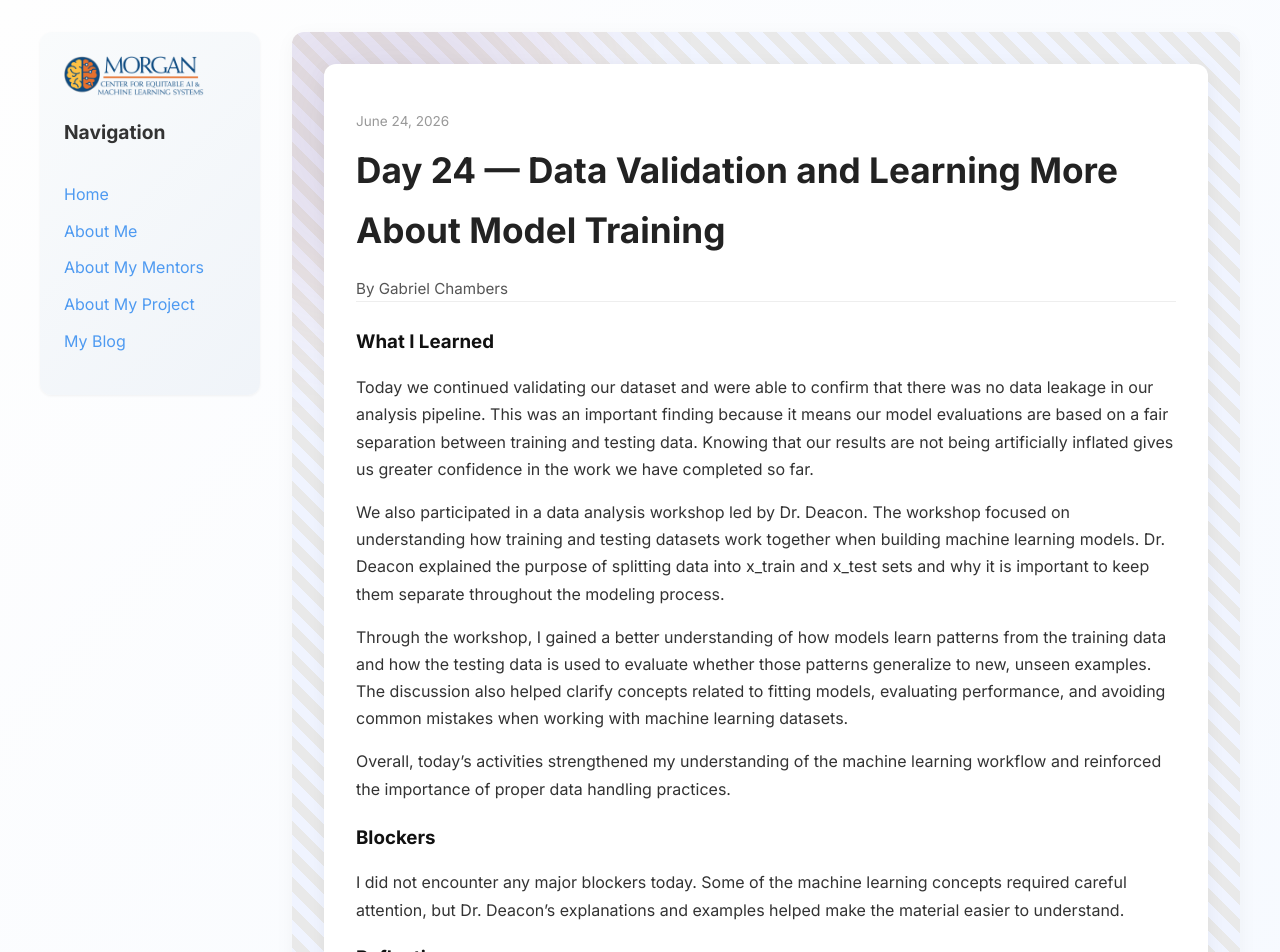
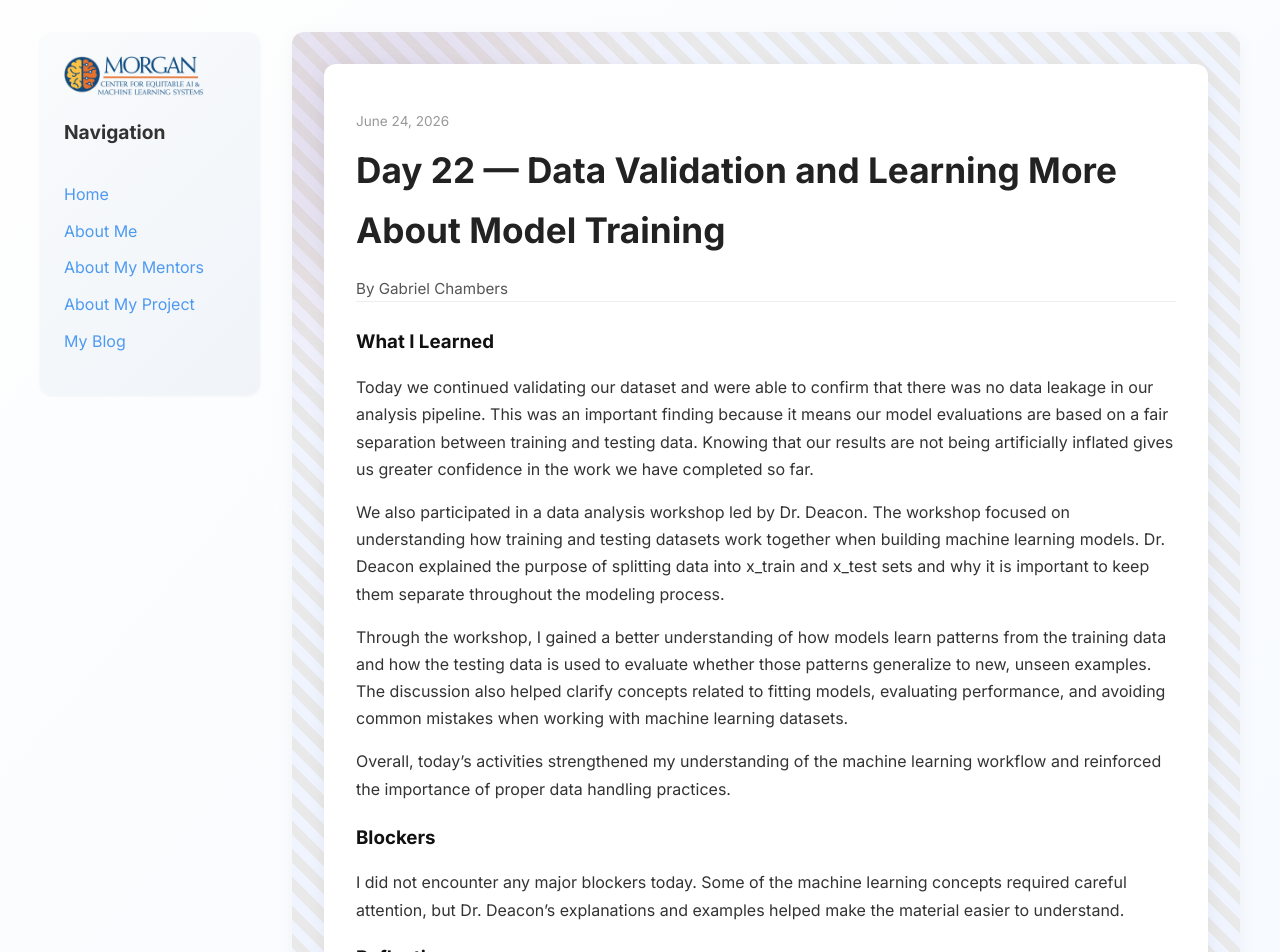
Before and after one commit to Gabbycodez/gabbycodezceamls26.github.io, a Jekyll site: the page built from _posts/2026-06-24-day-22.md, in a window 1280 px wide. Shown: the top 952 px of the page. Built offline with Jekyll 4.4.1, drawn with Linux system fonts in a browser that asks for light colours.

Commit message:
Update 2026-06-24-day-22.md

```diff
--- a/_posts/2026-06-24-day-22.md
+++ b/_posts/2026-06-24-day-22.md
@@ -1,8 +1,8 @@
 ---
 layout: post
-title: "Day 24 — Data Validation and Learning More About Model Training"
+title: "Day 22 — Data Validation and Learning More About Model Training"
 date: 2026-06-24
-permalink: /day24.html
+permalink: /day22.html
 tags: ["research", "data-analysis", "machine-learning", "workshop"]
 
 what_i_learned: |
```
